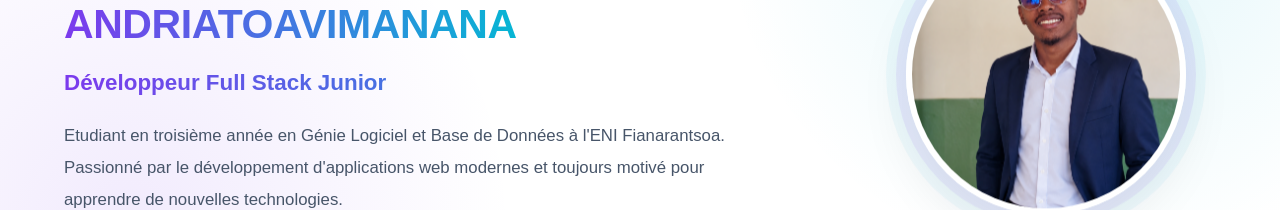
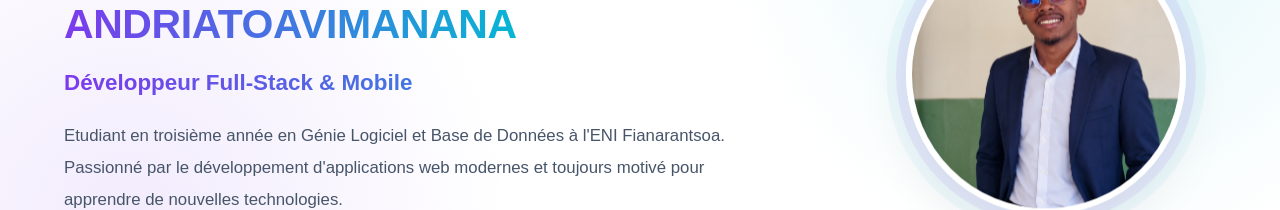
Before and after one commit to Fanajaval/mon-portfolio, a React (Vite) app: page / in a window 1280 px wide. Shown: the part 335-545 px from the top of the page. Built offline with nearby package versions, Linux system fonts and the light colour scheme.

Commit message:
modif kely

```diff
--- a/src/components/Hero.jsx
+++ b/src/components/Hero.jsx
@@ -54,7 +54,7 @@ function Hero() {
           initial="hidden"
           animate="visible"
         >
-          Développeur Full Stack Junior
+          Développeur Full-Stack & Mobile
         </motion.h2>
 
         <motion.p
--- a/src/data/skills.js
+++ b/src/data/skills.js
@@ -25,6 +25,8 @@ import {
   SiSpring,
   SiHibernate,
 } from "react-icons/si";
+
+import { TbBolt } from "react-icons/tb";
 
 export const skills = {
 
@@ -135,6 +137,11 @@ export const skills = {
       icon: SiPostman,
       color: "#FF6C37",
     },
+    {
+      name: "Thunder Client",
+      icon: TbBolt,
+      color: "#FF6C37",
+    },
   ],
   learning: [
     {
```
